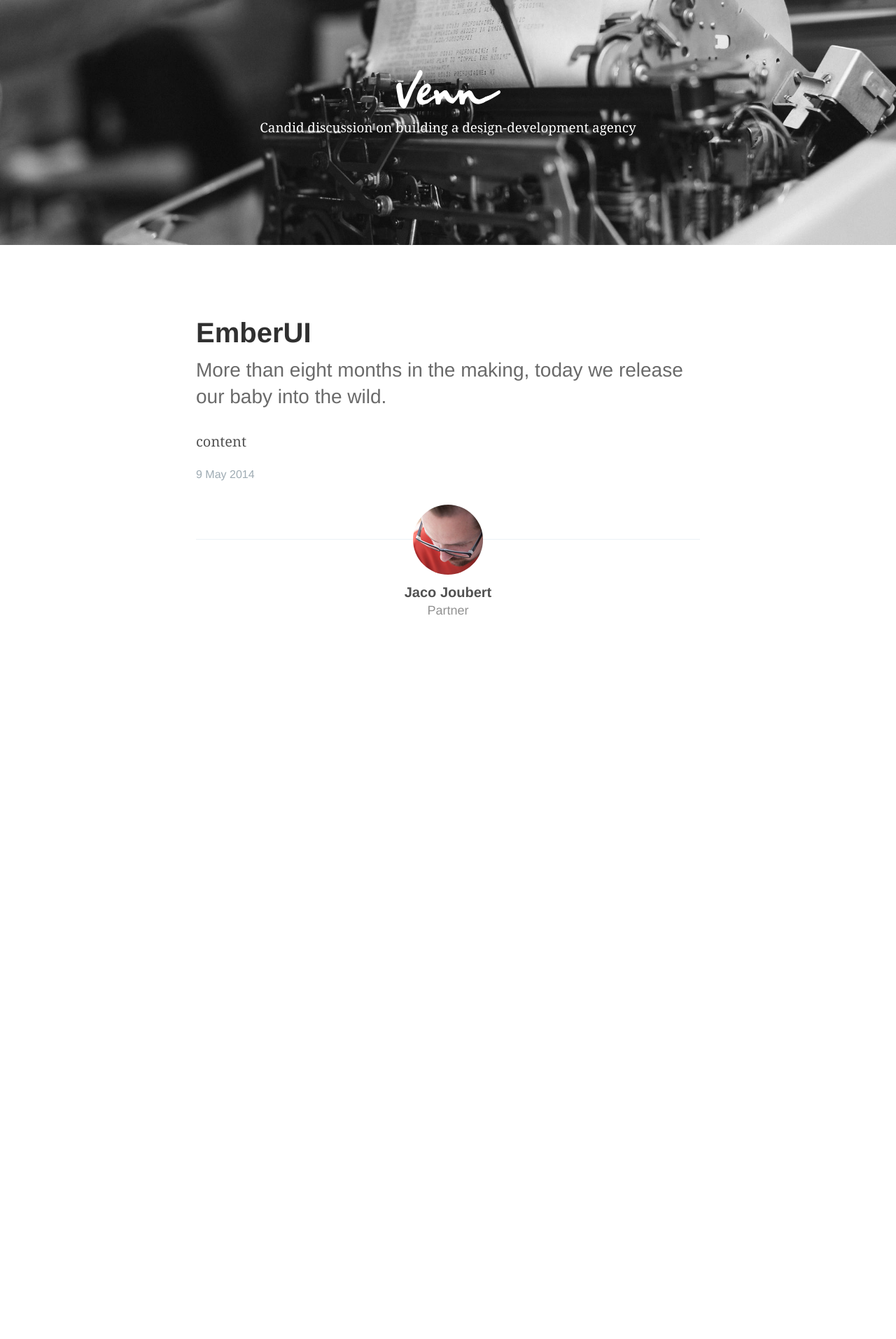
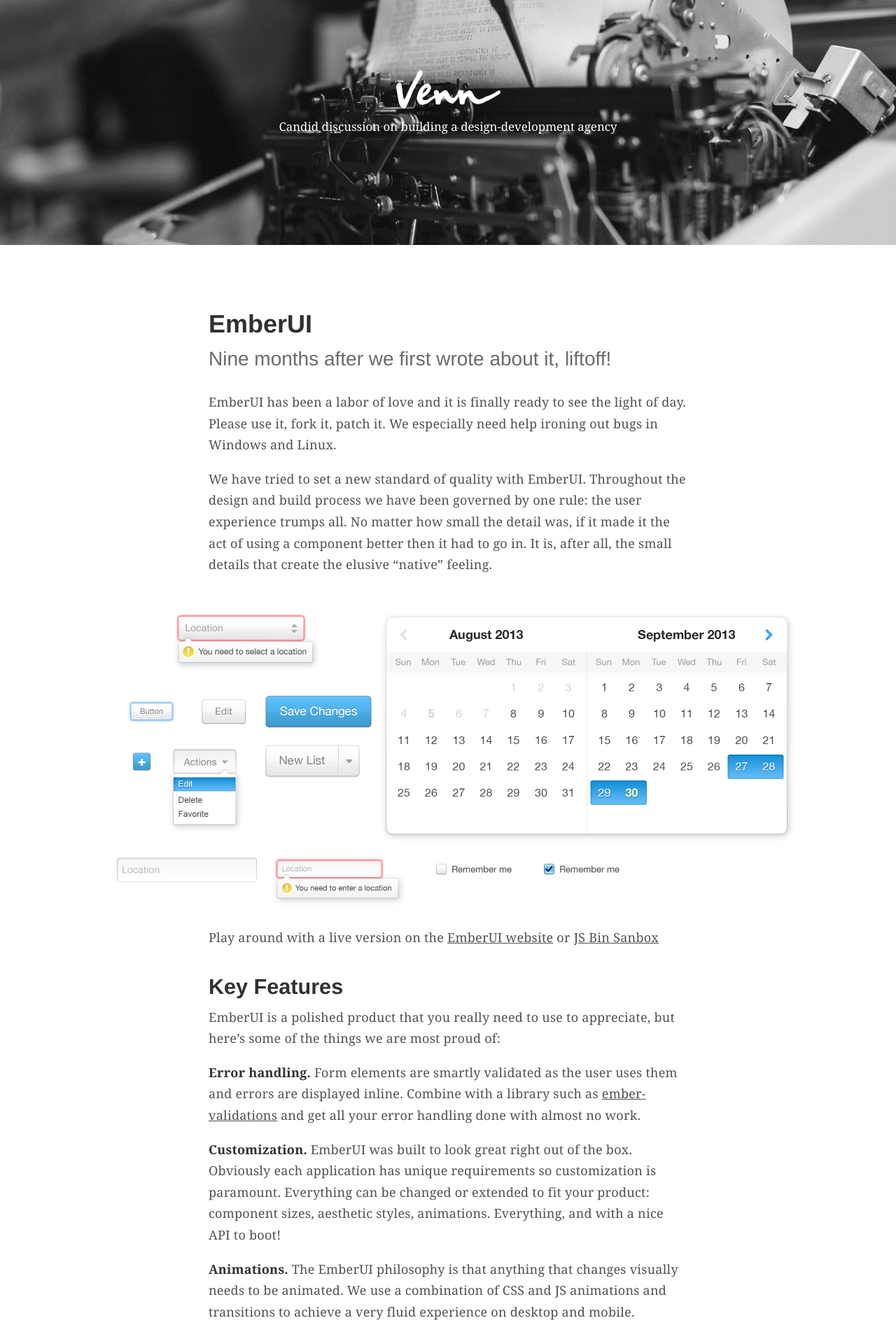
Before and after one commit to venn/blog, a Jekyll site: the page built from _posts/2014-5-9-emberui.md, in a window 1280 px wide. Shown: the top 1913 px of the page at 70% size. Built offline with Jekyll 4.4.1, drawn with Linux system fonts in a browser that asks for light colours; Markdown is read by kramdown in place of the engine named in the settings; before the commit the page ends 923 px from its top, so only the background shows below that; some of the changed text lies outside the part shown.

Commit message:
emberui blog post

```diff
--- a/_posts/2014-5-9-emberui.md
+++ b/_posts/2014-5-9-emberui.md
@@ -2,8 +2,57 @@
 layout: post
 type: draft
 title: EmberUI
-subtitle: More than eight months in the making, today we release our baby into the wild.
+subtitle: Nine months after we first wrote about it, liftoff!
 author: jaco
 ---
 
-content
+EmberUI has been a labor of love and it is finally ready to see the light of day. Please use it, fork it, patch it. We especially need help ironing out bugs in Windows and Linux.
+
+We have tried to set a new standard of quality with EmberUI. Throughout the design and build process we have been governed by one rule: the user experience trumps all. No matter how small the detail was, if it made it the act of using a component better then it had to go in. It is, after all, the small details that create the elusive “native” feeling.
+
+<div class="image-wide">
+  <a href="http://jsbin.com/zuric"><img src="/public/images/posts/2014-09-emberui.png" /></a>
+</div>
+
+Play around with a live version on the [EmberUI website](http://emberui.com) or [JS Bin Sanbox](http://jsbin.com/zuric)
+
+## Key Features
+
+EmberUI is a polished product that you really need to use to appreciate, but here’s some of the things we are most proud of:
+
+**Error handling.** Form elements are smartly validated as the user uses them and errors are displayed inline. Combine with a library such as [ember-validations](https://github.com/dockyard/ember-validations) and get all your error handling done with almost no work.
+
+**Customization.** EmberUI was built to look great right out of the box. Obviously each application has unique requirements so customization is paramount. Everything can be changed or extended to fit your product: component sizes, aesthetic styles, animations. Everything, and with a nice API to boot!
+
+**Animations.** The EmberUI philosophy is that anything that changes visually needs to be animated. We use a combination of CSS and JS animations and transitions to achieve a very fluid experience on desktop and mobile.
+
+**Keyboard support.** You can use all the components using purely a keyboard. We paid special attention to the experience of tabbing through the components and making sure focus is always where you expect it to be.
+
+
+## The road to 1.0.0
+
+When we release 1.0 we will lock down the API, but before we get there, there are a few things that has to happen first.
+
+**More components and mixins.** Adding a masked input, custom scrollbars, Stripe, and possible a validations library is in the cards. We want to make sure once we hit 1.0 that the component library covers all the basics of building a modern application.
+
+**Better mobile support.** While most components will work just fine on mobile right now, we want to really push the mobile experience forward and make the components feel like native mobile components. For example, the select window should consume the entire viewport on mobile.
+
+**More polish.** There are a few known issues that needs to be addressed. The biggest one is how we disable page scrolling when a modal is open. Right now is causes the content to shift around on Windows which is not acceptable. We also need full keyboard support which the calendar components do not yet support.
+
+**Full WAI-ARIA support.** This is a larger goal and very important to ensure that EmberUI can be used by everybody. When 1.0 is released we need full [WAI-ARIA](http://www.w3.org/TR/wai-aria-practices/) support for all components.
+
+
+## How can you help
+
+This biggest thing right now is to get people using EmberUI so we can get feedback on the API. Once 1.0 hits the API will be locked down, but until then we want to make sure we create the best possible interface.
+
+Code refactoring would also be appreciated. Our goal was to get a working version first, and then iterate on it after that to improve it. Take a look at the [repository](https://github.com/emberui/emberui) and please send us pull requests.
+
+Take a look at the project [README](https://github.com/emberui/emberui#pull-requests) for more about how to send us a pull request and syntax conventions.
+
+
+###### Links
+
+[EmberUI Website](http://emberui.com)
+[Github Repo](https://github.com/emberui/emberui)
+[JS Bin Sandbox](http://emberjs.jsbin.com/zuric)
--- a/public/css/poole.css
+++ b/public/css/poole.css
@@ -50,11 +50,11 @@
 html {
   font-family: 'Noto Serif', serif;
   font-size: 16px;
-  line-height: 1.5;
+  line-height: 1.7;
 }
 @media (min-width: 38em) {
   html {
-    font-size: 20px;
+    font-size: 18px;
   }
 }
 
@@ -92,16 +92,24 @@
   margin-bottom: 1rem;
 }
 h2 {
-  margin-top: 1rem;
-  font-size: 1.5rem;
+  margin-top: 2rem;
+  font-size: 1.7rem;
+  letter-spacing: 0px;
 }
 h3 {
-  margin-top: 1.5rem;
+  margin-top: 1rem;
   font-size: 1.25rem;
+  letter-spacing: 0px;
 }
-h4, h5, h6 {
+h4, h5 {
   margin-top: 1rem;
   font-size: 1rem;
+}
+
+h6 {
+  margin-top: 3rem;
+  font-size: 1.25rem;
+  letter-spacing: 0px;
 }
 
 /* Body text */
@@ -287,7 +295,7 @@
  */
 
 .container {
-  max-width: 38rem;
+  max-width: 40rem;
   padding-left:  1rem;
   padding-right: 1rem;
   margin-left:  auto;
@@ -381,11 +389,16 @@
   margin-top: 1rem;
   color: #9EABB3;
   font-size: 0.8em;
+  letter-spacing: 0px;
 }
 
   .post-meta strong {
     color: #9EABB3;
   }
+
+.post-content {
+  letter-spacing: 0.25px;
+}
 
 .post-content a {
   color: inherit;
@@ -394,6 +407,18 @@
 
 .post-content a:hover {
   color: #57A3E8;
+}
+
+.post-content .image-wide {
+  width: 1000px;
+  margin-left: -158px;
+}
+
+@media (max-width: 1000px) {
+    .post-content .image-wide {
+      width: auto;
+      margin-left: 0px;
+    }
 }
 
 /* Related posts */
```
Also changed, not shown: public/images/posts/2014-09-emberui.png (added).
